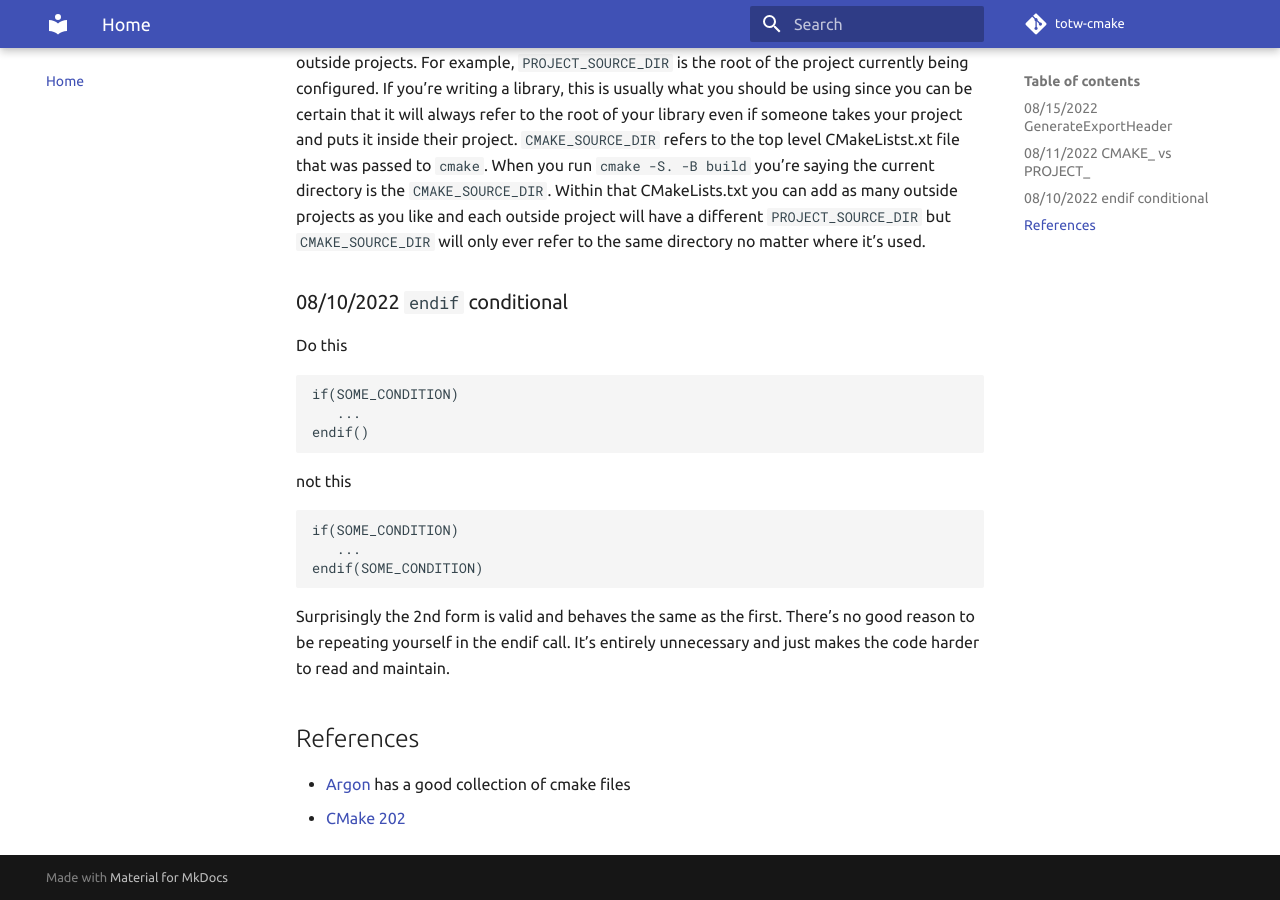
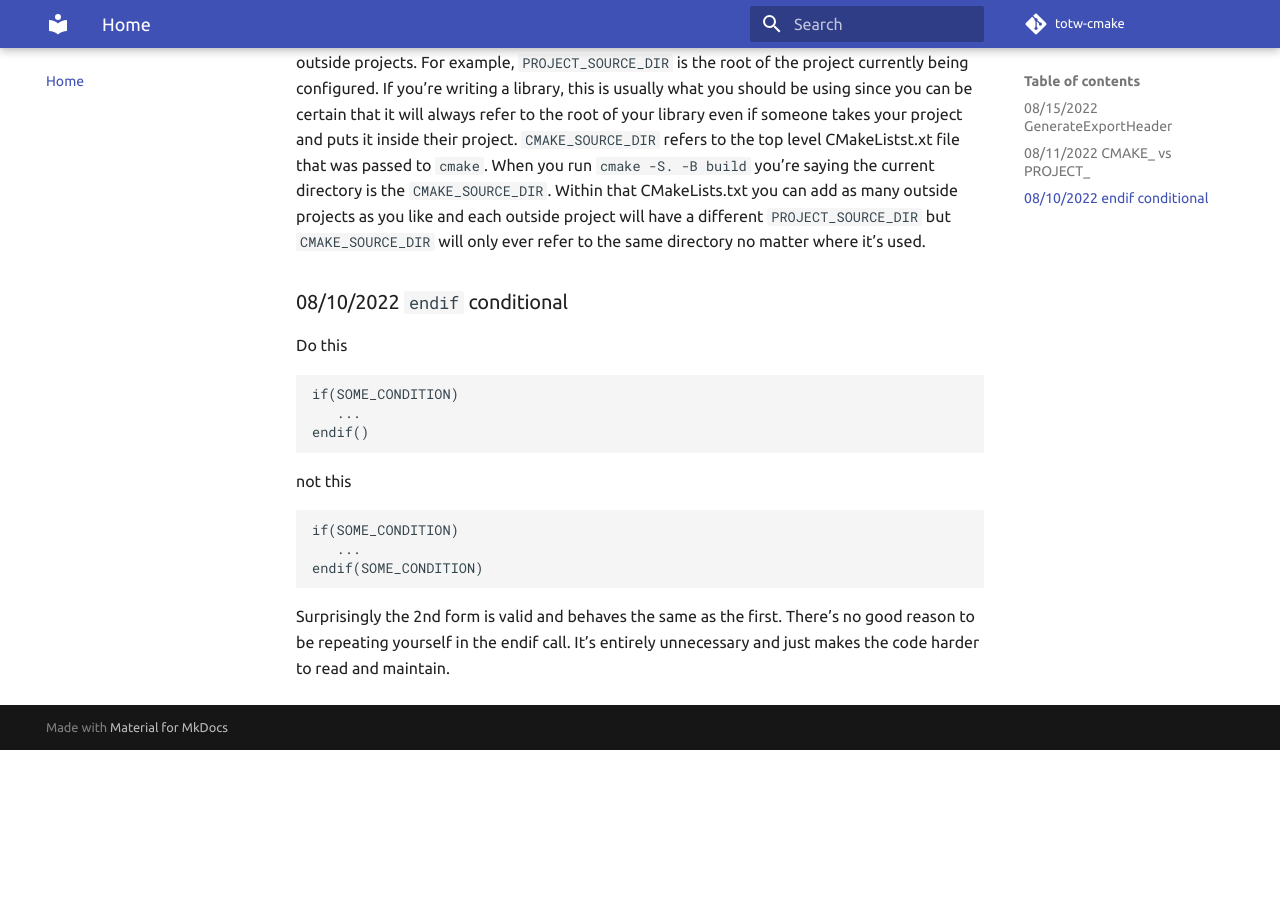
Before and after one commit to PickNikRobotics/CMakeGuidelines, an MkDocs documentation site: the page built from docs/index.md, in a window 1280 px wide and 900 px high, scrolled down 666 px. Built offline with MkDocs 1.6.1 and Material for MkDocs 9.7.7, drawn with Linux system fonts in a browser that asks for light colours; comment, search, counter and statistics services are not loaded; after the commit the page ends 1416 px from its top, so only the background shows below that.

Commit message:
Update index.md

````diff
--- a/docs/index.md
+++ b/docs/index.md
@@ -25,7 +25,3 @@ if(SOME_CONDITION)
 endif(SOME_CONDITION)
 ```
 Surprisingly the 2nd form is valid and behaves the same as the first. There’s no good reason to be repeating yourself in the endif call. It’s entirely unnecessary and just makes the code harder to read and maintain.
-
-## References
-- [Argon](https://github.com/ChrisThrasher/argon) has a good collection of cmake files
-- [CMake 202](https://docs.google.com/presentation/d/1GdnVETTJV6leoiyW-3E1iXD8R4OcrYY3Dhtjbx20bz4/edit?usp=sharing)
````
